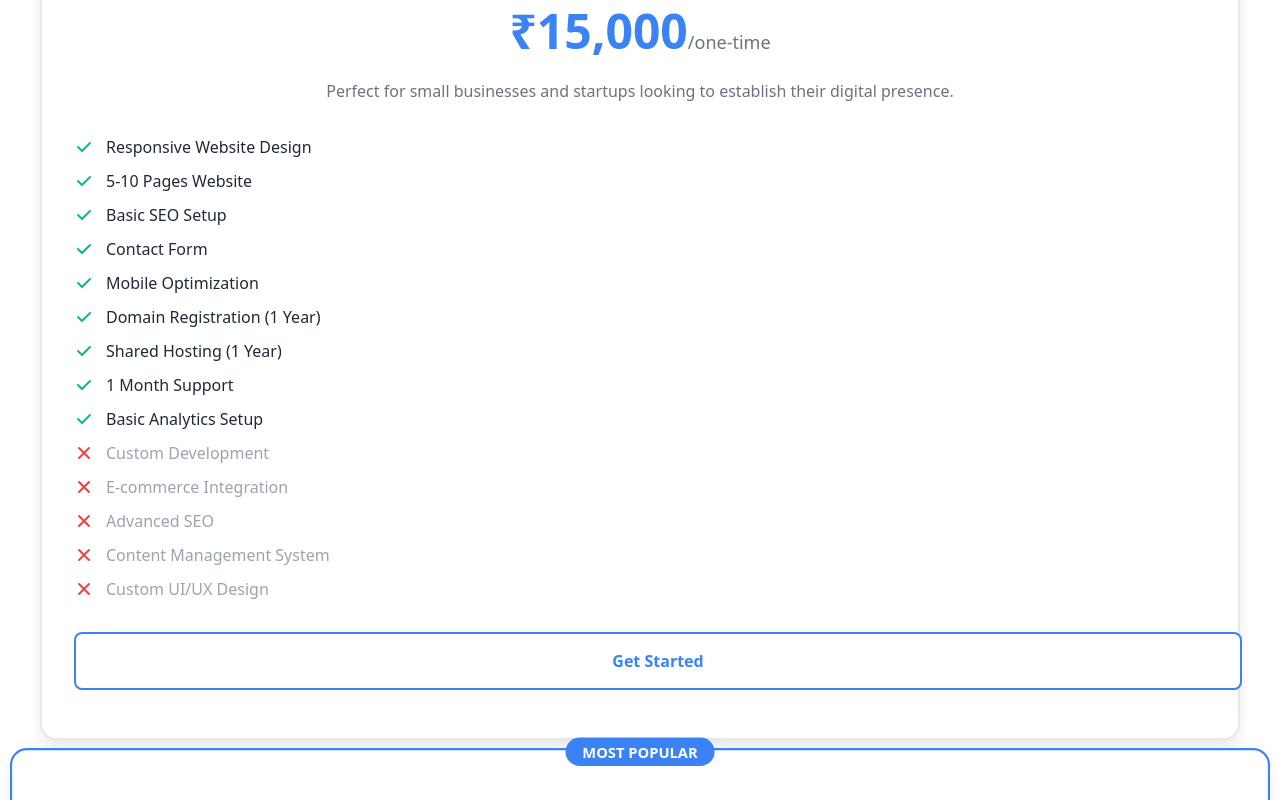
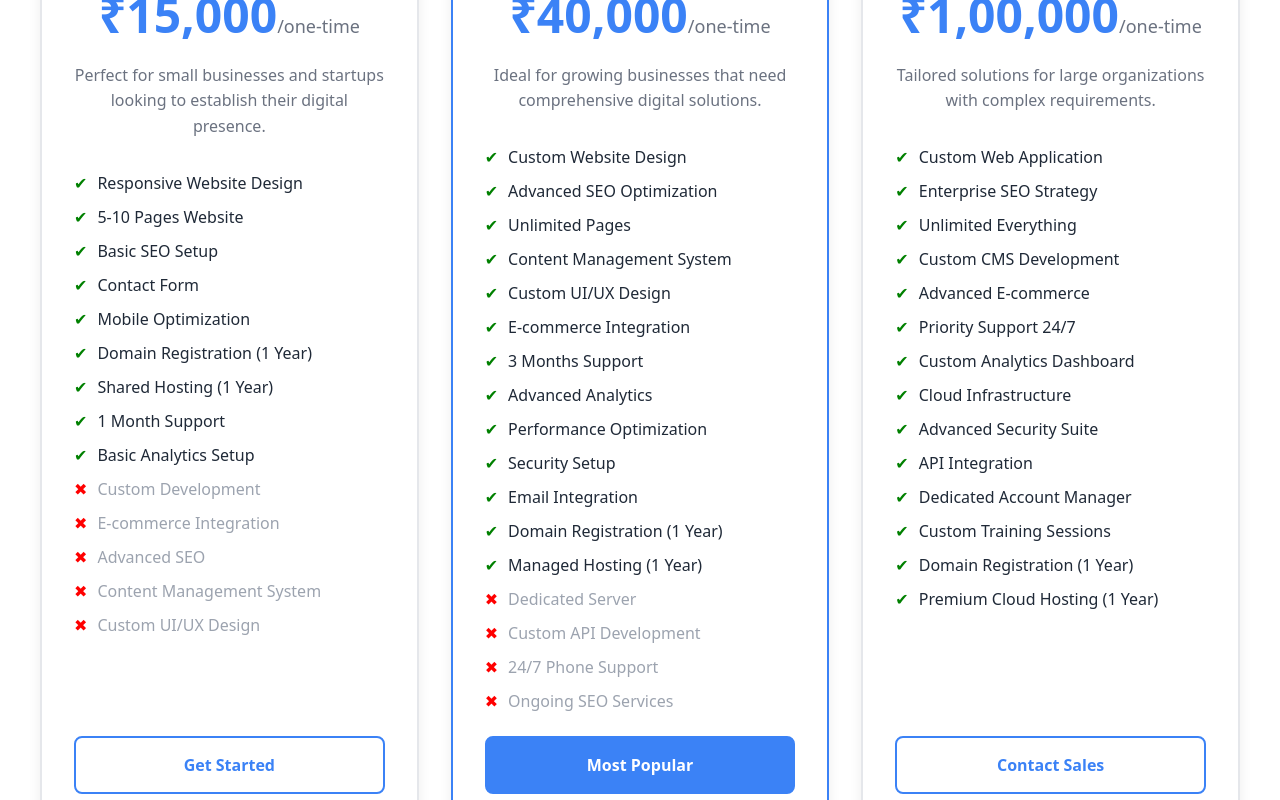
Before and after one commit to hardik-builds/ash-solutions-website, a Next.js app: page /pricing in a window 1280 px wide. Shown: the part 660-1460 px from the top of the page. Built offline with nearby package versions, Linux system fonts and the light colour scheme; no server answers.

Commit message:
fixed UI issues

```diff
--- a/app/pricing/pricing-client.js
+++ b/app/pricing/pricing-client.js
@@ -162,9 +162,16 @@ export default function Pricing() {
       </section>
 
       {/* Pricing Plans */}
-      <section style={{ padding: '96px 0', backgroundColor: 'var(--bg-color)' }}>
-        <div style={{ maxWidth: '1200px', margin: '0 auto', padding: '0 16px' }}>
-          <div style={{ display: 'grid', gridTemplateColumns: 'repeat(1, 1fr)', gap: '32px', alignItems: 'start' }}>
+      <section style={{ padding: '80px 16px', backgroundColor: 'var(--bg-color)' }}>
+        <div style={{ maxWidth: '1200px', margin: '0 auto' }}>
+
+          <div style={{
+            display: 'grid',
+            gridTemplateColumns: 'repeat(auto-fit, minmax(300px, 1fr))',
+            gap: '32px',
+            alignItems: 'stretch'
+          }}>
+
             {plans.map((plan, index) => (
               <div
                 key={index}
@@ -179,75 +186,101 @@ export default function Pricing() {
                     ? '2px solid var(--primary-color)'
                     : `2px solid var(--border-color)`,
                   position: 'relative',
-                  transform: plan.popular ? 'scale(1.05)' : 'scale(1)',
-                  transition: 'transform 0.3s, box-shadow 0.3s'
+                  display: 'flex',
+                  flexDirection: 'column',
+                  justifyContent: 'space-between',
+                  transition: 'all 0.3s ease'
+                }}
+                onMouseEnter={(e) => {
+                  e.currentTarget.style.transform = 'translateY(-8px)';
+                }}
+                onMouseLeave={(e) => {
+                  e.currentTarget.style.transform = 'translateY(0)';
                 }}
               >
+
+                {/* MOST POPULAR FIX */}
                 {plan.popular && (
                   <div style={{
                     position: 'absolute',
-                    top: '-12px',
+                    top: '12px',
                     left: '50%',
                     transform: 'translateX(-50%)',
                     backgroundColor: 'var(--primary-color)',
                     color: 'white',
-                    padding: '4px 16px',
+                    padding: '6px 18px',
                     borderRadius: '20px',
-                    fontSize: '14px',
-                    fontWeight: '600'
+                    fontSize: '12px',
+                    fontWeight: '600',
+                    zIndex: 2
                   }}>
                     MOST POPULAR
                   </div>
                 )}
 
+                {/* TOP CONTENT */}
+                <div>
                   <div style={{ textAlign: 'center', marginBottom: '32px' }}>
-                  <h3 style={{ fontSize: '24px', fontWeight: 'bold', marginBottom: '8px', color: 'var(--text-color)' }}>{plan.name}</h3>
+                    <h3 style={{ fontSize: '24px', fontWeight: 'bold', marginBottom: '8px' }}>
+                      {plan.name}
+                    </h3>
+
                     <div style={{ marginBottom: '16px' }}>
-                    <span style={{ fontSize: '48px', fontWeight: '800', color: 'var(--primary-color)' }}>{plan.price}</span>
-                    <span style={{ fontSize: '18px', color: isDark ? '#9CA3AF' : '#6B7280' }}>{plan.period}</span>
-                  </div>
-                  <p style={{ color: isDark ? '#9CA3AF' : '#6B7280', lineHeight: '1.6' }}>{plan.description}</p>
+                      <span style={{ fontSize: '48px', fontWeight: '800', color: 'var(--primary-color)' }}>
+                        {plan.price}
+                      </span>
+                      <span style={{ fontSize: '18px', color: '#6B7280' }}>
+                        {plan.period}
+                      </span>
                     </div>
 
-                <ul style={{ listStyle: 'none', padding: 0, margin: '0 0 32px 0' }}>
+                    <p style={{ color: '#6B7280', lineHeight: '1.6' }}>
+                      {plan.description}
+                    </p>
+                  </div>
+
+                  {/* FEATURES */}
+                  <ul style={{ listStyle: 'none', padding: 0, margin: '0 0 24px 0' }}>
                     {plan.features.map((feature, idx) => (
-                    <li key={idx} style={{ display: 'flex', alignItems: 'center', marginBottom: '12px', color: 'var(--text-color)' }}>
-                      <svg style={{ width: '20px', height: '20px', color: 'var(--success-color)', marginRight: '12px', flexShrink: 0 }} fill="currentColor" viewBox="0 0 20 20">
-                        <path fillRule="evenodd" d="M16.707 5.293a1 1 0 010 1.414l-8 8a1 1 0 01-1.414 0l-4-4a1 1 0 011.414-1.414L8 12.586l7.293-7.293a1 1 0 011.414 0z" clipRule="evenodd" />
-                      </svg>
+                      <li key={idx} style={{ display: 'flex', alignItems: 'center', marginBottom: '12px' }}>
+                        <span style={{ marginRight: '10px', color: 'green' }}>✔</span>
                         {feature}
                       </li>
                     ))}
+
                     {plan.notIncluded.map((feature, idx) => (
-                    <li key={idx} style={{ display: 'flex', alignItems: 'center', marginBottom: '12px', color: isDark ? '#6B7280' : '#9CA3AF' }}>
-                      <svg style={{ width: '20px', height: '20px', color: 'var(--error-color)', marginRight: '12px', flexShrink: 0 }} fill="currentColor" viewBox="0 0 20 20">
-                        <path fillRule="evenodd" d="M4.293 4.293a1 1 0 011.414 0L10 8.586l4.293-4.293a1 1 0 111.414 1.414L11.414 10l4.293 4.293a1 1 0 01-1.414 1.414L10 11.414l-4.293 4.293a1 1 0 01-1.414-1.414L8.586 10 4.293 5.707a1 1 0 010-1.414z" clipRule="evenodd" />
-                      </svg>
+                      <li key={idx} style={{ display: 'flex', alignItems: 'center', marginBottom: '12px', color: '#9CA3AF' }}>
+                        <span style={{ marginRight: '10px', color: 'red' }}>✖</span>
                         {feature}
                       </li>
                     ))}
                   </ul>
+                </div>
 
+                {/* BUTTON FIX */}
                 <Link
                   href={plan.name === 'Enterprise' ? '/contact' : '/register'}
                   style={{
                     display: 'block',
                     width: '100%',
+                    boxSizing: 'border-box',
                     padding: '16px',
                     borderRadius: '8px',
                     fontWeight: '600',
                     textAlign: 'center',
                     textDecoration: 'none',
-                    backgroundColor: plan.popular ? 'var(--primary-color)' : 'var(--card-bg)',
+                    backgroundColor: plan.popular ? 'var(--primary-color)' : 'transparent',
                     color: plan.popular ? 'white' : 'var(--primary-color)',
-                    border: plan.popular ? 'none' : '2px solid var(--primary-color)',
+                    border: '2px solid var(--primary-color)',
                     transition: 'all 0.3s'
                   }}
                 >
                   {plan.buttonText}
                 </Link>
+
               </div>
             ))}
+
           </div>
         </div>
       </section>
```
Also changed, not shown: 1 other file (tests, documents, lock files or other folders). Lines whose indentation alone changed are shown as unchanged.
